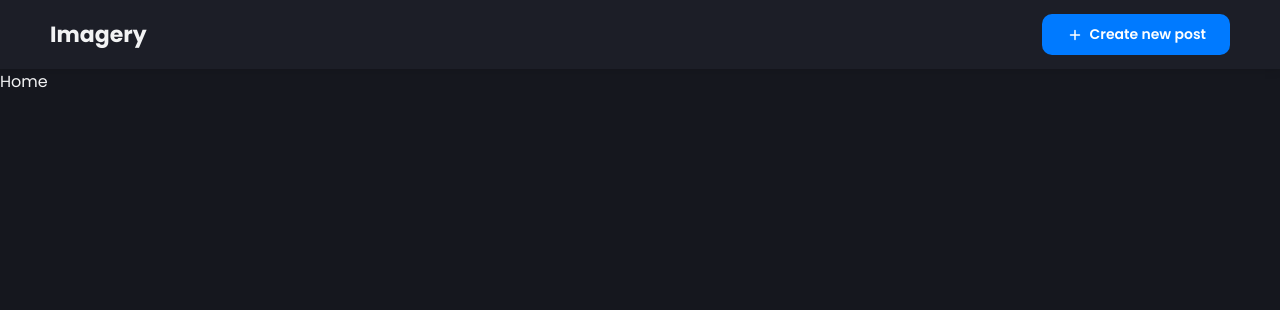
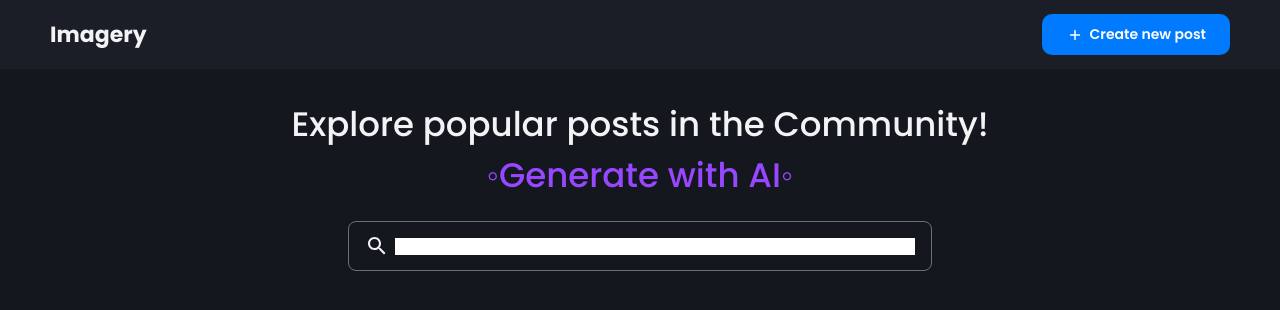
Before and after one commit to AlishaKausheen/Imagery, a React (Create React App) app in the folder client/: page / in a window 1280 px wide. Shown: the top 310 px of the page. Built offline with nearby package versions, Linux system fonts and the light colour scheme.

Commit message:
home.jsx styling

```diff
--- /dev/null
+++ b/client/src/components/SearchBar.jsx
@@ -0,0 +1,32 @@
+import { SearchOutlined } from '@mui/icons-material';
+import React from 'react';
+import styled from 'styled-components';
+
+const SearchBarContainer = styled.div`
+max-width: 550px;
+display: flex;
+width: 90%;
+border: 1px solid ${({ theme }) => theme.text_secondary + 90};
+color: ${({theme})=> theme.text_primary};
+border-radius: 8px;
+padding: 12px 16px;
+cursor: pointer;
+gap: 6px;
+align-items: center;
+`;
+
+const SearchBar = () => {
+  return (
+      <SearchBarContainer>
+          <SearchOutlined/>
+          <input style={{
+              border: 'none',
+              outline: 'none',
+              width: '100%',
+              color: 'inherit'
+      }}/>
+    </SearchBarContainer>
+  )
+}
+
+export default SearchBar
--- a/client/src/pages/Home.jsx
+++ b/client/src/pages/Home.jsx
@@ -1,16 +1,50 @@
 import React from 'react';
 import styled from 'styled-components';
+import SearchBar from '../components/SearchBar';
 
 
 const Container = styled.div`
 height: 100%;
 overflow-y:scroll;
+background: ${({theme})=> theme.bg};
+padding: 30px 30px;
+padding-bottom: 50px;
+display: flex;
+flex-direction: column;
+align-items: center;
+gap: 20px;
+@media (max-width: 768){
+  padding: 6px 10px;
+}
+`;
+
+const Headline = styled.div`
+font-size: 34px;
+font-weight: 500;
+color: ${({ theme }) => theme.text_primary};
+display: flex;
+align-items: center;
+flex-direction: column;
+@media (max-width: 600){
+  font-size: 24px;
+
+}
+`;
+
+const Span = styled.div`
+font-size: 34px;
+font-weight: 500;
+color: ${({ theme }) => theme.secondary};
+
 `;
 
 const Home = () => {
   return (
     <Container>
-      Home
+      <Headline>Explore popular posts in the Community!
+        <Span>◦Generate with AI◦</Span>
+      </Headline>
+      <SearchBar/>
     </Container>
   )
 }
```
